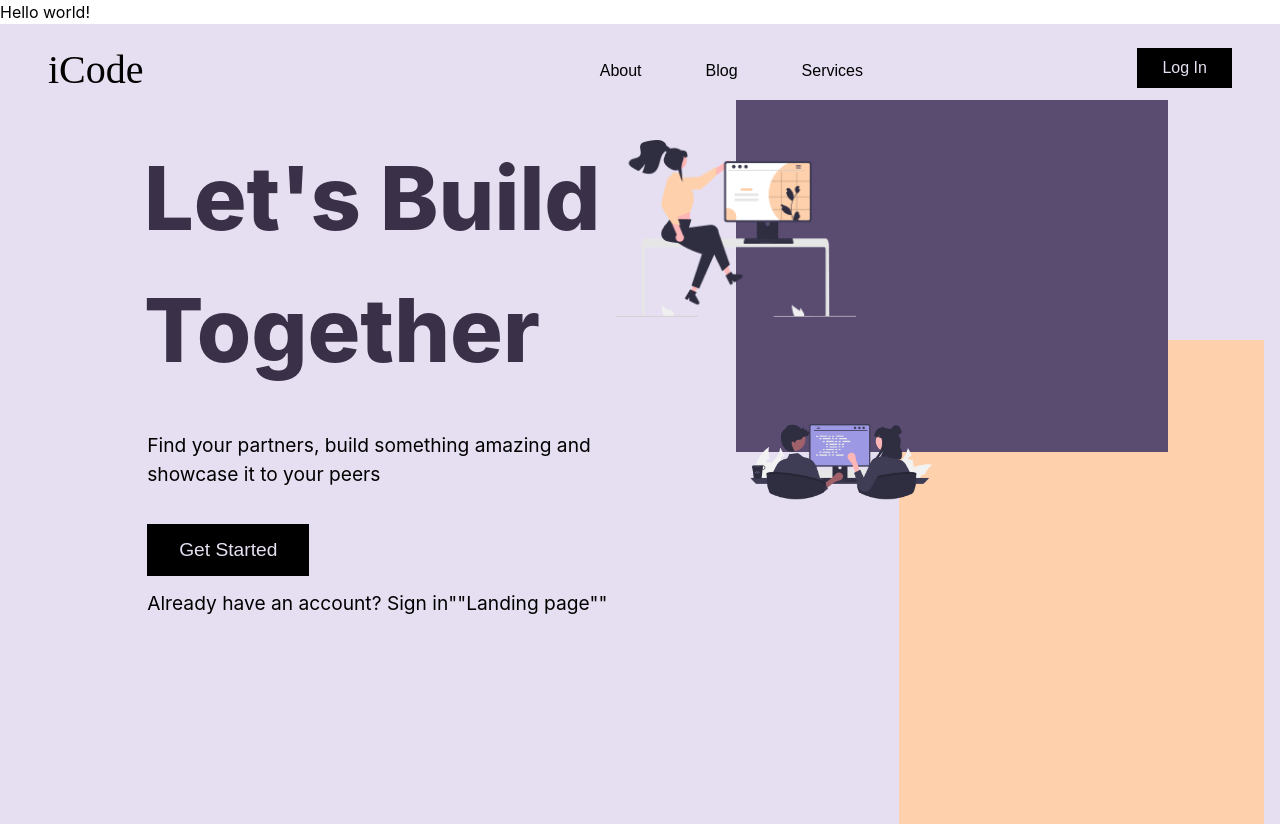
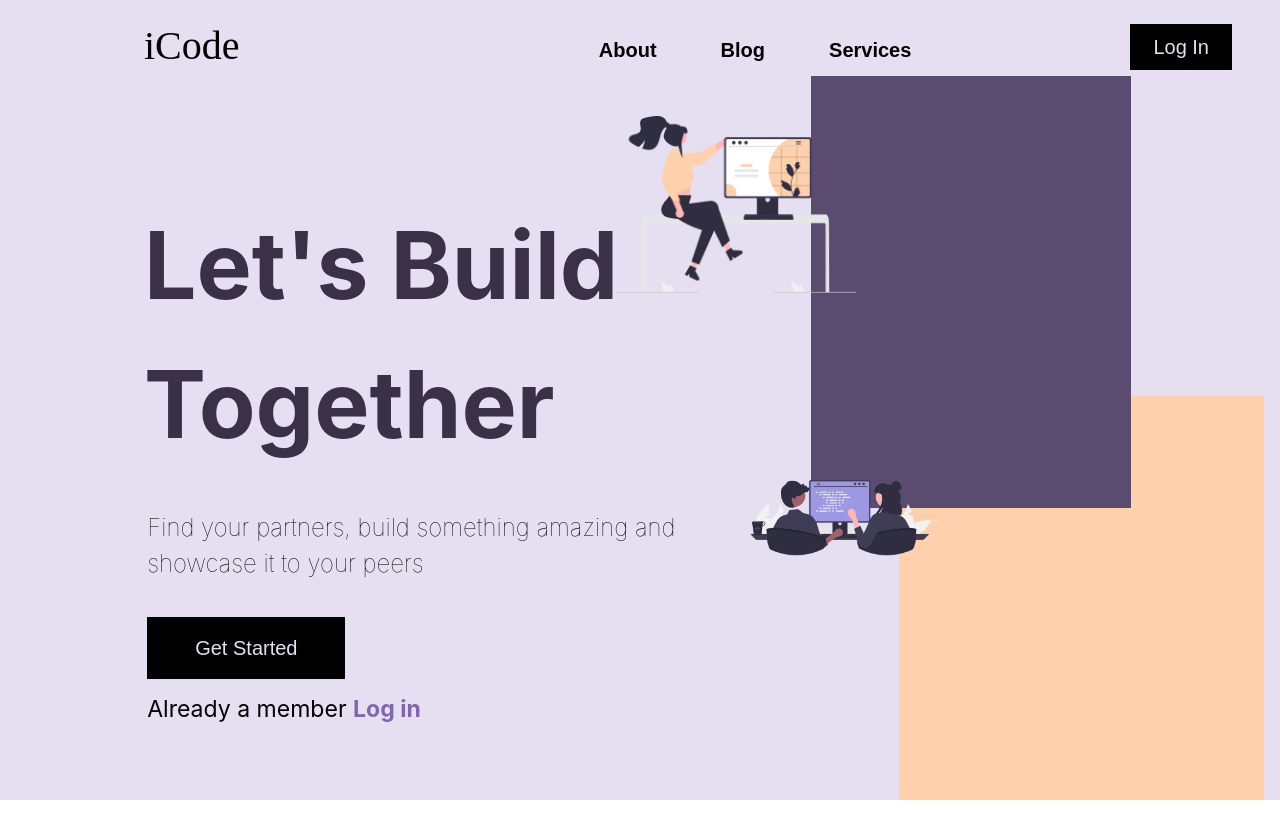
Before and after one commit to riya461/iCode_nodejs, a React (Vite) app in the folder icode/: page / in a window 1280 px wide. After the commit the page ends 800 px from the top, so only its background shows below. Built offline with nearby package versions, Linux system fonts and the light colour scheme; the HTML template or start-up script is replaced by a standard one; a web font is replaced by a local one.

Commit message:
welcome.css

```diff
--- a/icode/src/App.jsx
+++ b/icode/src/App.jsx
@@ -11,7 +11,7 @@ const App = () => {
   return (
     <Router>
       <div>
-        <div className="text-3xl font-bold underline">Hello world!</div>
+        {/* <div className="text-3xl font-bold underline">Hello world!</div> */}
         <section>
           <Routes>
             {" "}
--- a/icode/src/components/css/welcome.css
+++ b/icode/src/components/css/welcome.css
@@ -26,10 +26,7 @@
 
 
 
-body{
-   /* height: 100vh; */
-   /* overflow: hidden; */
-}
+
 
 .main {
   display: flex;
@@ -45,7 +42,6 @@ body{
   /* flex-grow: 1; */
   display: flex;
   flex-direction: row;
-  padding: 0rem 0rem 0rem 0rem;
 }
 
 .logo {
@@ -54,14 +50,14 @@ body{
   font-family: Gurajada;
   font-weight: 400;
   height: fit-content;
-  margin: 0rem 0rem 0rem 2rem;
+  margin: 0rem 0rem 0rem 8rem;
 }
 
 .top-sub {
   flex-grow: 4;
   display: flex;
   flex-direction: row;
-  font-size: 1.25rrem;
+  font-size: 1.25rem;
 }
 
 .about,
@@ -69,7 +65,7 @@ body{
 .services {
   padding: 1.2rem 2rem 0rem 2rem;
   font-family: Arial, Helvetica, sans-serif;
-  font-weight: 500;
+  font-weight: bold;
 }
 
 .loginTop {
@@ -83,7 +79,7 @@ body{
   color: #e6dff1;
   background-color: black;
   font-family: Arial, Helvetica, sans-serif;
-  font-size: 1.25rrem;
+  font-size: 1.25rem;
 }
 
 .loginTopLink {
@@ -100,6 +96,7 @@ body{
 }
 
 .left {
+  left: 0;
   padding: 1rem 4rem 0rem 8rem;
   margin: 0 0 0 0;
   display: flex;
@@ -110,38 +107,43 @@ body{
 }
 
 .large-text1 {
-  padding: 1rem 1rem 0rem 0rem;
-  font-size: 5.5rem;
-  font-weight: 800;
+  padding: 6.5rem 1rem 0rem 0rem;
+  font-size: 5.8rem;
+  font-weight: 750;
   color: #3a3148;
   white-space: nowrap;
 }
 
 .large-text2 {
   padding: 0rem 1rem 2rem 0rem;
-  font-size: 5.5rem;
-  font-weight: 800;
+  font-size: 5.8rem;
+  font-weight: 750;;
   color: #3a3148;
 }
 
 .sub-text1 {
   padding: 0.2rem 1rem 0rem 0.2rem;
   white-space: nowrap;
+  font-size: 1.5rem;
+  font-weight: lighter;
+
 }
 
 .sub-text2 {
   padding: 0rem 1rem 0.2rem 0.2rem;
   white-space: nowrap;
+  font-size: 1.5rem;
+  font-weight: lighter;
 }
 
 .signup {
   margin: 2rem 0rem 0.5rem 0.2rem;
-  padding: 0.7rem 2rem 0.7rem 2rem;
+  padding: 1rem 3rem 1rem 3rem;
   width: fit-content;
   border: none;
   background-color: black;
   text-align: left;
-  font-size: 1.25rrem;
+  font-size: 1.25rem;
   color: #e6dff1;
 }
 
@@ -154,10 +156,14 @@ body{
 .bottom-text {
   margin: 0.3rem 0rem 0rem 0.2rem;
   padding: 0rem 0rem 0rem 0rem;
+  font-size: larger;
+  font-weight: light;
 }
 
 .loginMainLink {
   text-decoration: none;
+  color: #8265b1;
+  font-weight: bold;
 }
 
 .loginMainLink:hover {
@@ -165,6 +171,7 @@ body{
 }
 
 .right {
+  right: 0;
   flex-grow: 1;
   display: flex;
   flex-direction: column;
@@ -179,9 +186,9 @@ body{
 }
 
 .purple-box{
-  margin: 0 0 0 -10rem;
-  width: 27rem;
-  height: 22rem;
+  margin: 0 0 0 -5.3rem;
+  width: 20rem;
+  height: 27rem;
   background: #5A4C71;
   z-index: 2;
 }
@@ -192,7 +199,12 @@ body{
   scale: 0.75;
   z-index: 4;
 }
-
+.image1 img{
+  width: 40rem;
+}
+.image2 img{
+  width: 50rem;
+}
 .block2{
   display: flex;
   flex-direction: row;
--- a/icode/src/components/welcome.jsx
+++ b/icode/src/components/welcome.jsx
@@ -3,7 +3,6 @@ import React from 'react';
 import "./css/welcome.css";
 import wlcmImg1 from "./Images/wlcm_page_img1.png";
 import wlcmImg2 from "./Images/wlcm_page_img2.png";
-
 import { NavLink } from "react-router-dom";
 export const Home = () => {
   return (
@@ -36,25 +35,23 @@ export const Home = () => {
             </NavLink>
           </button>
           <div className="bottom-text">
-            Already have an account?{" "}
+            Already a member{" "}
             <NavLink to="/login" className="loginMainLink">
-              Sign in
+              Log in
             </NavLink>
-            <NavLink to="/landing" className="loginMainLink">
-              ""Landing page""
-            </NavLink>
+
           </div>
         </div>
         <div className="right">
           <div className="block1">
             <div className="image1">
-              <img src={wlcmImg1} alt="Image 1" />
+              <img src={wlcmImg1} alt="lap1" />
             </div>
             <div className="purple-box">ㅤ</div>
           </div>
           <div className="block2">
             <div className="image2">
-              <img src={wlcmImg2} alt="Image 2" />
+              <img src={wlcmImg2} alt="lap2" />
             </div>
             <div className="peach-box">ㅤ</div>
           </div>
```
